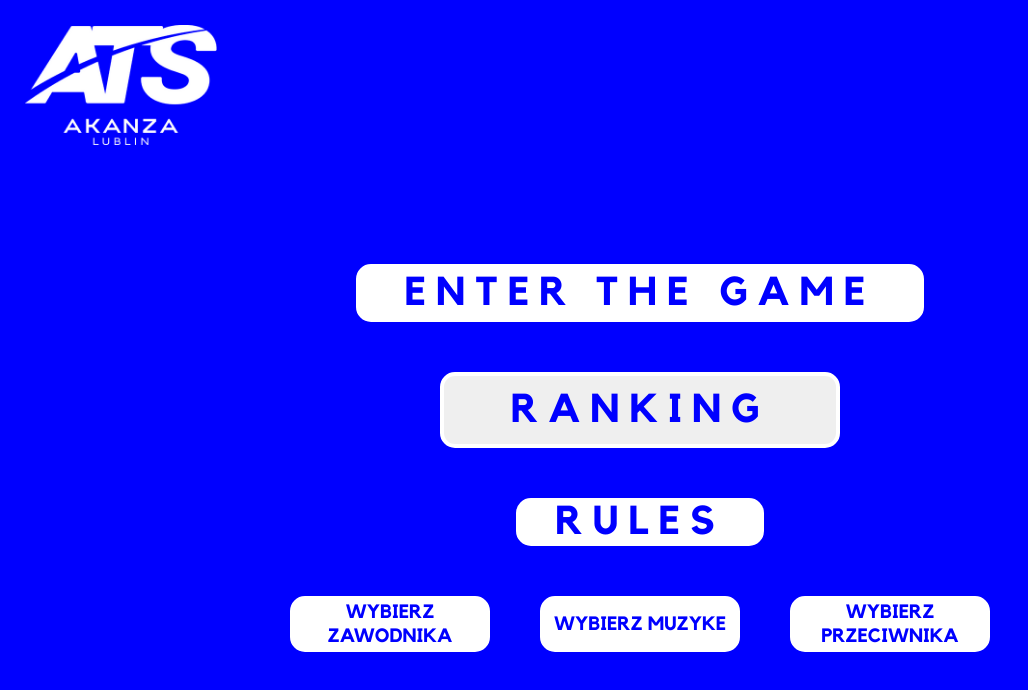
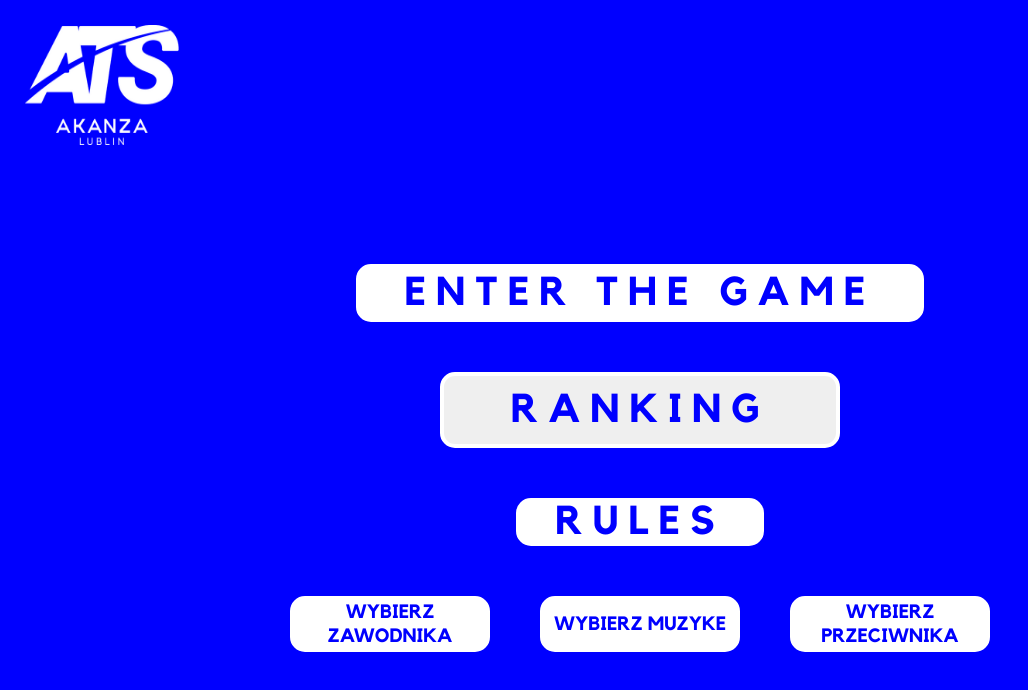
Before and after one commit to MikolajPietron/MyPong, a React (Vite) app: page / in a window 1280 px wide. Shown: the top 690 px of the page, without its empty margins (0-1028 px from the left). Built offline with nearby package versions, Linux system fonts and the light colour scheme; a web font is replaced by a local one.

Commit message:
Pong Dif

```diff
--- a/src/WelcomeScreen.css
+++ b/src/WelcomeScreen.css
@@ -297,7 +297,7 @@ body {
 
 
 .logo{
-  width: 15vw;
+  width: 12vw;
   height: 15vh;
   position: absolute;
   top: 25px;
```
